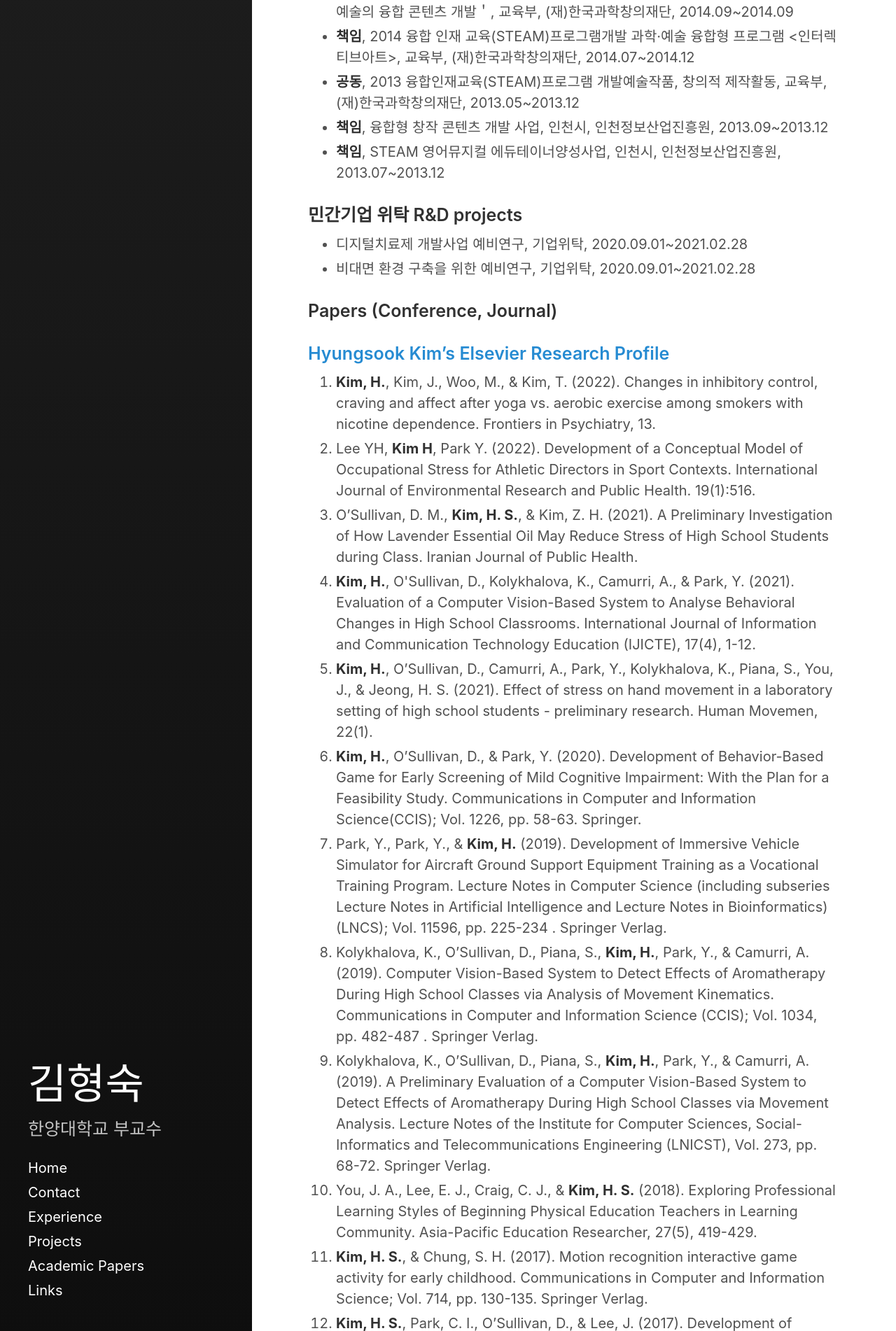
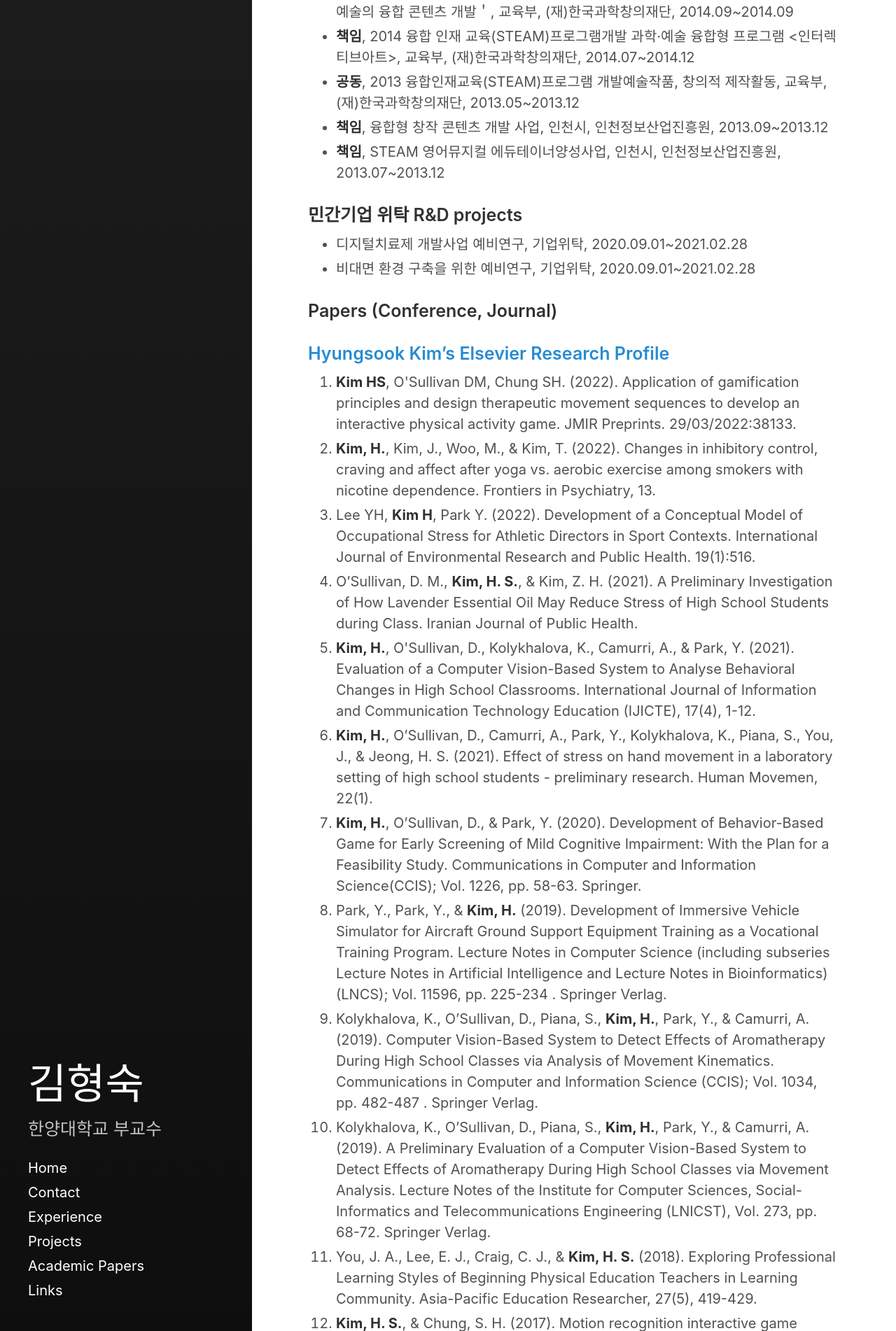
Before and after one commit to Rugger12/hyungsook, a Jekyll site: the page built from _posts/2022-09-11-about-me.md, in a window 1280 px wide. Shown: the part 3098-5000 px from the top of the page at 70% size. Built offline with Jekyll 4.4.1, drawn with Linux system fonts in a browser that asks for light colours; some of the changed text lies outside the part shown.

Commit message:
Update 2022-09-11-about-me.md

```diff
--- a/_posts/2022-09-11-about-me.md
+++ b/_posts/2022-09-11-about-me.md
@@ -77,6 +77,7 @@ excerpt_separator:  <!--more-->
 ### <a href="https://hanyang.elsevierpure.com/en/persons/hyung-sook-kim" target="_blank">Hyungsook Kim's Elsevier Research Profile </a>
 
 <ol>
+  <li><strong>Kim HS</strong>, O'Sullivan DM, Chung SH. (2022). Application of gamification principles and design therapeutic movement sequences to develop an interactive physical activity game. JMIR Preprints. 29/03/2022:38133.</li>
   <li><strong>Kim, H.</strong>, Kim, J., Woo, M., & Kim, T. (2022). Changes in inhibitory control, craving and affect after yoga vs. aerobic exercise among smokers with nicotine dependence. Frontiers in Psychiatry, 13.</li>
   <li>Lee YH, <strong>Kim H</strong>, Park Y. (2022). Development of a Conceptual Model of Occupational Stress for Athletic Directors in Sport Contexts. International Journal of Environmental Research and Public Health. 19(1):516.</li>
   <li>O’Sullivan, D. M., <strong>Kim, H. S.</strong>, & Kim, Z. H. (2021). A Preliminary Investigation of How Lavender Essential Oil May Reduce Stress of High School Students during Class. Iranian Journal of Public Health.</li>
```
